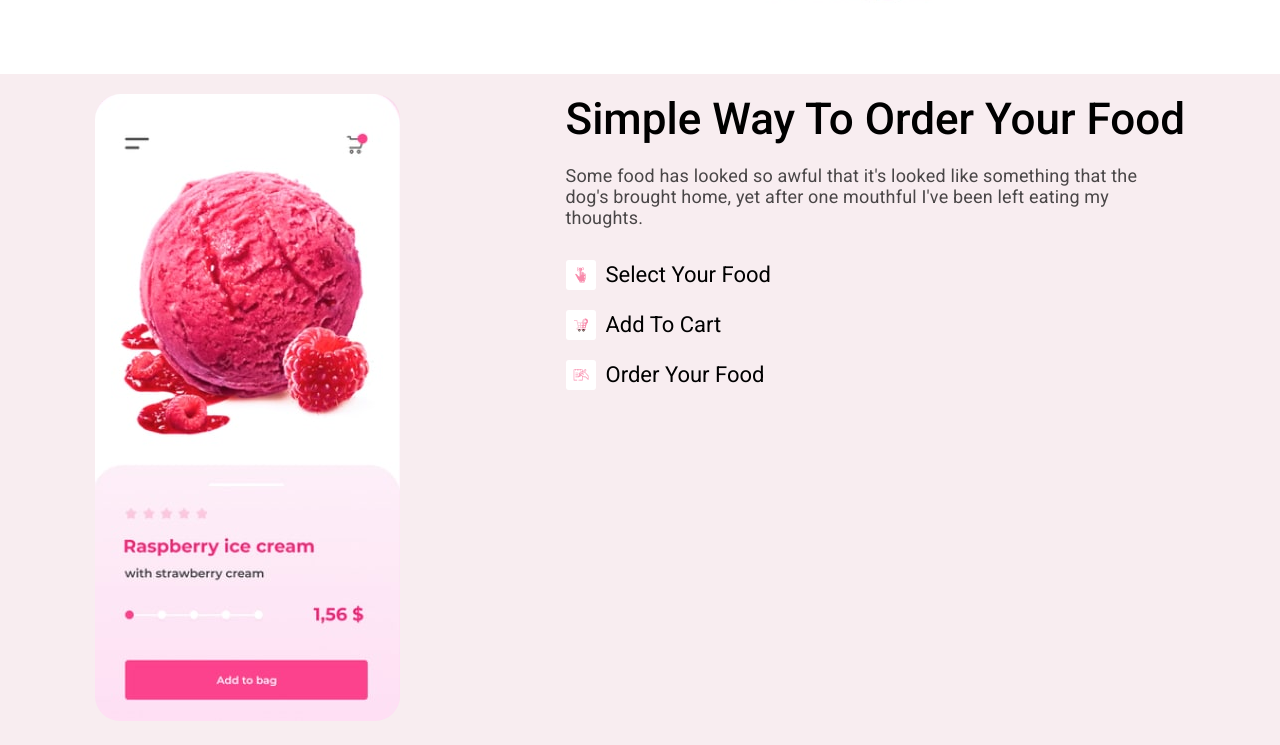
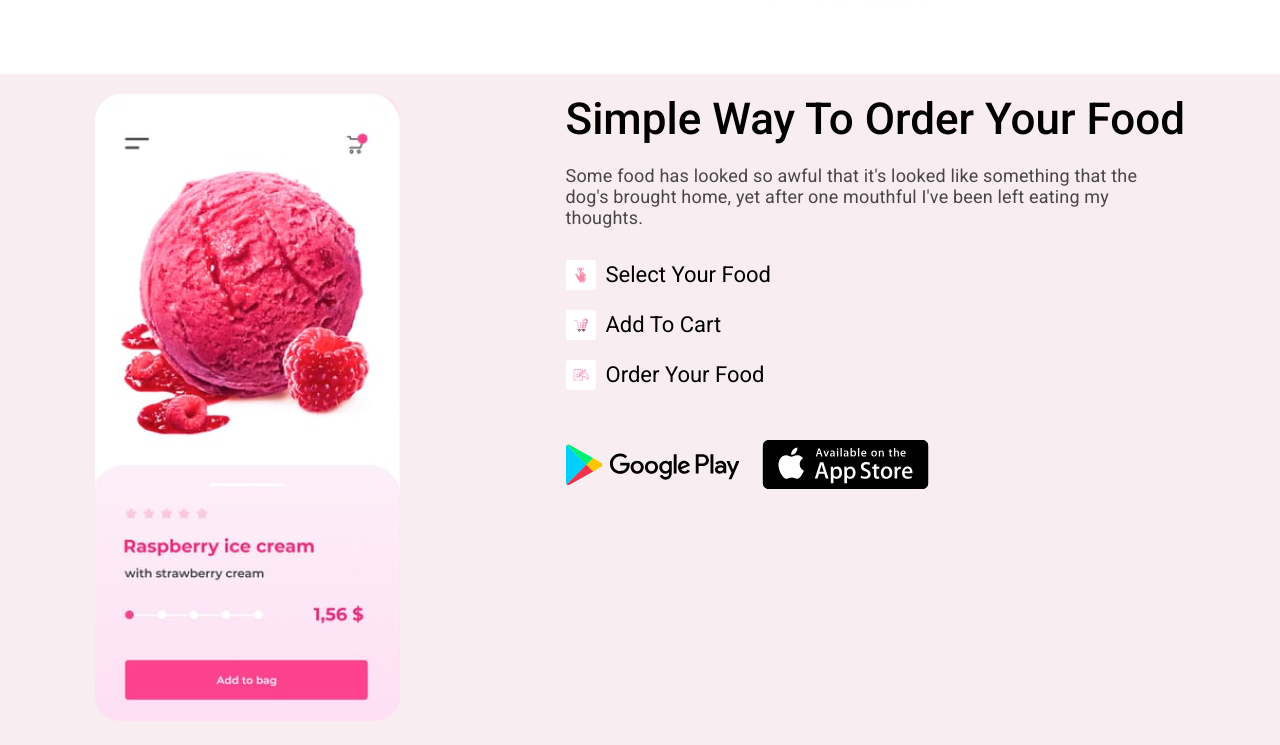
Before and after one commit to SerhiiKurdesha/tw-03, a plain HTML site: page index.html in a window 1280 px wide. Shown: the part 3717-4462 px from the top of the page. Drawn offline with Linux system fonts and the light colour scheme; a web font is replaced by a local one.

Commit message:
add sass/scss

```diff
--- a/index.html
+++ b/index.html
@@ -295,6 +295,24 @@
                                 </li>
                             </ul>
                         </div>
+                        <div class="orders__buy">
+                            <ul class="orders__flex">
+                                <li class="orders__social-buy">
+                                    <a href="#">
+                                        <svg width="173" height="49">
+                                            <use href="./svg-2/sprite-two.svg#icon-gs"></use>
+                                        </svg>
+                                    </a>
+                                </li>
+                                <li class="orders__social-buy">
+                                    <a href="#">
+                                        <svg width="173" height="49">
+                                            <use href="./svg-2/sprite-two.svg#icon-as"></use>
+                                        </svg>
+                                    </a>
+                                </li>
+                            </ul>
+                        </div>
                     </div>
 
                 </div>
--- a/sass/components/_orders.scss
+++ b/sass/components/_orders.scss
@@ -99,3 +99,32 @@
     font-size: 22px;
     line-height: 26 / 22 * 100%;
 }
+.orders__buy{
+    margin-top: 31px;
+
+    @media screen and (min-width: 1120px) {
+        margin-top: 50px;
+    }
+}
+.orders__flex{
+
+    @media screen and (min-width: 480px) {
+        display: flex;
+    }
+}
+.orders__social-buy{
+
+    @media screen and (max-width: 479px) {
+
+        &:not(:last-child){
+            margin-bottom: 10px;
+        }
+    }
+
+    @media screen and (min-width: 480px) {
+
+        &:not(:last-child){
+            margin-right: 20px;
+        }
+    }
+}
```
Also changed, not shown: css/main.css, css/main.min.css, svg-2/as.svg (added), svg-2/gs.svg (added), svg-2/sprite-two.svg (added), 2 other files.
